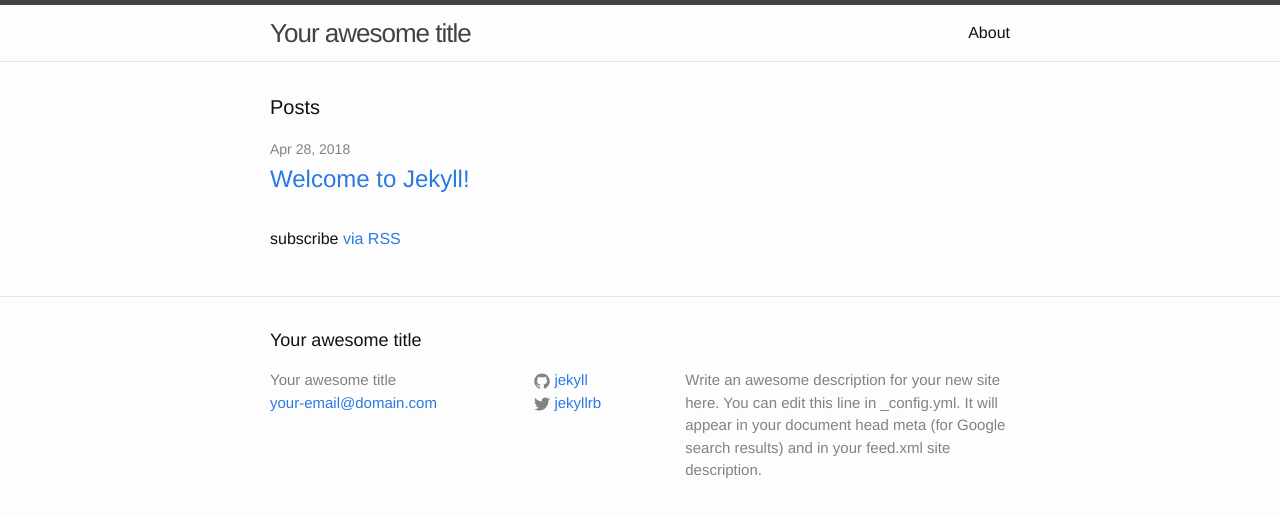
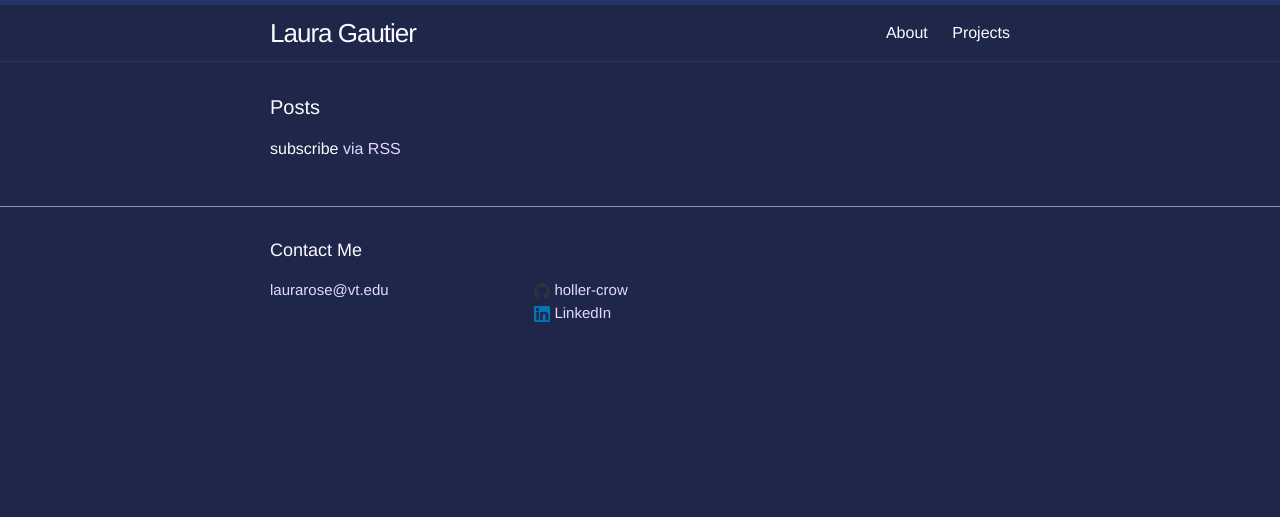
Before and after one commit to holler-crow/Portfolio, a Jekyll site: the page built from index.html, in a window 1280 px wide. Shown: the top 517 px of the page. Built offline with Jekyll 4.4.1, drawn with Linux system fonts in a browser that asks for light colours.

Commit message:
Update template

```diff
--- a/_config.yml
+++ b/_config.yml
@@ -6,16 +6,16 @@
 # 'jekyll serve'. If you change this file, please restart the server process.
 
 # Site settings
-title: Your awesome title
-email: your-email@domain.com
+title: Laura Gautier
+email: laurarose@vt.edu
 description: > # this means to ignore newlines until "baseurl:"
   Write an awesome description for your new site here. You can edit this
   line in _config.yml. It will appear in your document head meta (for
   Google search results) and in your feed.xml site description.
 baseurl: "" # the subpath of your site, e.g. /blog
 url: "http://yourdomain.com" # the base hostname & protocol for your site
-twitter_username: jekyllrb
-github_username:  jekyll
+github_username:  holler-crow
+linkedin_username: laura-g-279ba5163
 
 # Build settings
 markdown: kramdown
--- a/_includes/footer.html
+++ b/_includes/footer.html
@@ -2,12 +2,11 @@
 
   <div class="wrapper">
 
-    <h2 class="footer-heading">{{ site.title }}</h2>
+    <h2 class="footer-heading">Contact Me</h2>
 
     <div class="footer-col-wrapper">
       <div class="footer-col footer-col-1">
         <ul class="contact-list">
-          <li>{{ site.title }}</li>
           <li><a href="mailto:{{ site.email }}">{{ site.email }}</a></li>
         </ul>
       </div>
@@ -20,16 +19,12 @@
           </li>
           {% endif %}
 
-          {% if site.twitter_username %}
+          {% if site.linkedin_username %}
           <li>
-            {% include icon-twitter.html username=site.twitter_username %}
+            {% include icon-linkedin.html username=site.linkedin_username %}
           </li>
           {% endif %}
         </ul>
-      </div>
-
-      <div class="footer-col footer-col-3">
-        <p>{{ site.description }}</p>
       </div>
     </div>
 
--- /dev/null
+++ b/_includes/icon-linkedin.html
@@ -0,0 +1 @@
+<a href="https://www.linkedin.com/in/{{ include.username }}"><span class="icon icon--linkedin">{% include icon-linkedin.svg %}</span><span class="username"> LinkedIn</span></a>
--- a/_includes/icon-twitter.html
+++ /dev/null
@@ -1 +0,0 @@
-<a href="https://twitter.com/{{ include.username }}"><span class="icon icon--twitter">{% include icon-twitter.svg %}</span><span class="username">{{ include.username }}</span></a>
--- a/_posts/2018-04-28-welcome-to-jekyll.markdown
+++ /dev/null
@@ -1,25 +0,0 @@
----
-layout: post
-title:  "Welcome to Jekyll!"
-date:   2018-04-28 16:16:10 +0000
-categories: jekyll update
----
-You’ll find this post in your `_posts` directory. Go ahead and edit it and re-build the site to see your changes. You can rebuild the site in many different ways, but the most common way is to run `jekyll serve`, which launches a web server and auto-regenerates your site when a file is updated.
-
-To add new posts, simply add a file in the `_posts` directory that follows the convention `YYYY-MM-DD-name-of-post.ext` and includes the necessary front matter. Take a look at the source for this post to get an idea about how it works.
-
-Jekyll also offers powerful support for code snippets:
-
-{% highlight ruby %}
-def print_hi(name)
-  puts "Hi, #{name}"
-end
-print_hi('Tom')
-#=> prints 'Hi, Tom' to STDOUT.
-{% endhighlight %}
-
-Check out the [Jekyll docs][jekyll-docs] for more info on how to get the most out of Jekyll. File all bugs/feature requests at [Jekyll’s GitHub repo][jekyll-gh]. If you have questions, you can ask them on [Jekyll Talk][jekyll-talk].
-
-[jekyll-docs]: http://jekyllrb.com/docs/home
-[jekyll-gh]:   https://github.com/jekyll/jekyll
-[jekyll-talk]: https://talk.jekyllrb.com/
--- a/_sass/_layout.scss
+++ b/_sass/_layout.scss
@@ -2,8 +2,8 @@
  * Site header
  */
 .site-header {
-    border-top: 5px solid $grey-color-dark;
-    border-bottom: 1px solid $grey-color-light;
+    border-top: 5px solid $secondary-color;
+    border-bottom: 1px solid $secondary-color;
     min-height: 56px;
 
     // Positioning context for the mobile navigation icon
@@ -20,7 +20,7 @@
 
     &,
     &:visited {
-        color: $grey-color-dark;
+        color: $text-color;
     }
 }
 
--- a/about.md
+++ b/about.md
@@ -4,12 +4,6 @@ title: About
 permalink: /about/
 ---
 
-This is the base Jekyll theme. You can find out more info about customizing your Jekyll theme, as well as basic Jekyll usage documentation at [jekyllrb.com](http://jekyllrb.com/)
+## Howdy, howdy!
 
-You can find the source code for the Jekyll new theme at:
-{% include icon-github.html username="jglovier" %} /
-[jekyll-new](https://github.com/jglovier/jekyll-new)
-
-You can find the source code for Jekyll at
-{% include icon-github.html username="jekyll" %} /
-[jekyll](https://github.com/jekyll/jekyll)
+I am a recent Secure Computing graduate from the Virginia Polytechnic Institute and State University. While I was a student, I worked at the university's IT Security Office writing security documentation, managing the campus bug bounty program, and testing for security vulnerabilities. I love all things computer science-related, from red teaming to web development to systems architecture. I'm an attentive, hardworking person, but I also enjoy my hobbies, including playing guitar, reading, and playing video games.
--- a/css/main.scss
+++ b/css/main.scss
@@ -14,11 +14,12 @@ $base-line-height: 1.5;
 
 $spacing-unit:     30px;
 
-$text-color:       #111;
-$background-color: #fdfdfd;
-$brand-color:      #2a7ae2;
+$text-color:       #fafaff;
+$background-color: #1e2749;
+$brand-color:      #e4d9ff;
+$secondary-color:  #273469;
 
-$grey-color:       #828282;
+$grey-color:       #30343f;
 $grey-color-light: lighten($grey-color, 40%);
 $grey-color-dark:  darken($grey-color, 25%);
 
--- /dev/null
+++ b/projects.md
@@ -0,0 +1,63 @@
+---
+layout: page
+title: Projects
+permalink: /projects/
+---
+## Projects
+
+### Poisonous Captions
+
+Poisonous Captions is a Python tool I created to make it easier to poison unethical AI data collection of YouTube videos. It takes a video's SRT captions and a plaintext file of unrelated text, then combines both into ASS caption format and hides the unrelated text. If anyone tries to steal the video using YouTube's captions API (like many have been doing), then they'll get a mix of the video's captions and the poisonous user-supplied text.
+
+**Skills:** Python, Git
+
+****
+### Homelab
+
+I have created a humble homelab that runs a recursive DNS server, a personal media library, and a Docker environment for personal projects and educational experiments.
+
+**Skills:** Docker, Linux, IP Networking, DNS, Server Hardening
+
+****
+### PintOS
+
+I worked in a team of five to implement user programs, virtual memory, a file system, and TCP/IP networking functionality in PintOS, an instructional operating systems framework.
+
+**Skills:** Operating Systems, Kernel Debugging, IP Networking, Kernel Programming, C (Programming Language), Kernel-based Virtual Machine (KVM), Git
+
+****
+### Security Wargame Development
+
+I developed a digital wargame in a team of nine using red-teaming skills. I researched, wrote, and presented a multidimensional security simulation based on the Texas ERCOT blackout and winter storms. Additionally, I co-led a team of 18 in a misinformation wargame as part of the wargame development process.
+
+**Skills:** Attention to Detail, Wargaming, Software Project Management, Cross-functional Team Leadership, Microsoft Office, Technical Writing, Software Updates, Red Teaming, Git
+
+****
+### PhishGuard
+
+PhishGuard is a Python tool that uses regular expressions to detect possible phishing attempts. It can recursively parse a directory of text files, including emails that have been encoded for obfuscation. False positives/negatives can vary based on user parameters. The final version of PhishGuard can detect 85% of phishing attempts with a 5% false positive rate, but improvements can be made with later work.PhishGuard is a Python tool that uses regex to detect possible phishing attempts. It can recursively parse a directory of text files, including emails that have been encoded for obfuscation. False positives/negatives can vary based on user parameters. The final version of PhishGuard can detect 85% of phishing attempts with a 5% false positive rate, but improvements can be made with later work.
+
+**Skills:** Python, Regular Expressions, Cybersecurity, Git
+
+****
+### LGBTQ+ Housing Webapp
+
+I developed a MEAN-stack, LGBTQ-focused housing search web application using scrum agile framework. I developed the concept, produced wireframes, and then implemented the backend while a partner handled the frontend.
+
+**Skills:** Scrum, Agile Project Management, Angular Material, MongoDB, Angular, Web Development, Node.js, Express.js, Git
+
+****
+### Digital Security Planner
+
+I led the frontend development team and worked with the backend team to create a web application prototype that would present readers with beginner-friendly cybersecurity resources and guides.
+
+**Skills:** Cross-functional Team Leadership, Problem Solving, Web Development, Microsoft Office, Vue.js, Git
+
+****
+### Code for Nepal Service-Learning
+
+I developed written and video documentation and a prototype website for a non-profit organization, Code for Nepal. The digital literacy documentation was provided to Code for Nepal for use in the organizations' educational efforts. I developed written and video documentation and a prototype website for a non-profit organization, Code for Nepal. The digital literacy documentation was provided to Code for Nepal for use in the organizations' educational efforts.
+
+**Skills:** Digital Media, Problem Solving, Technical Writing
+
+****
```
Also changed, not shown: _includes/icon-linkedin.svg (added), _includes/icon-twitter.svg (deleted).
